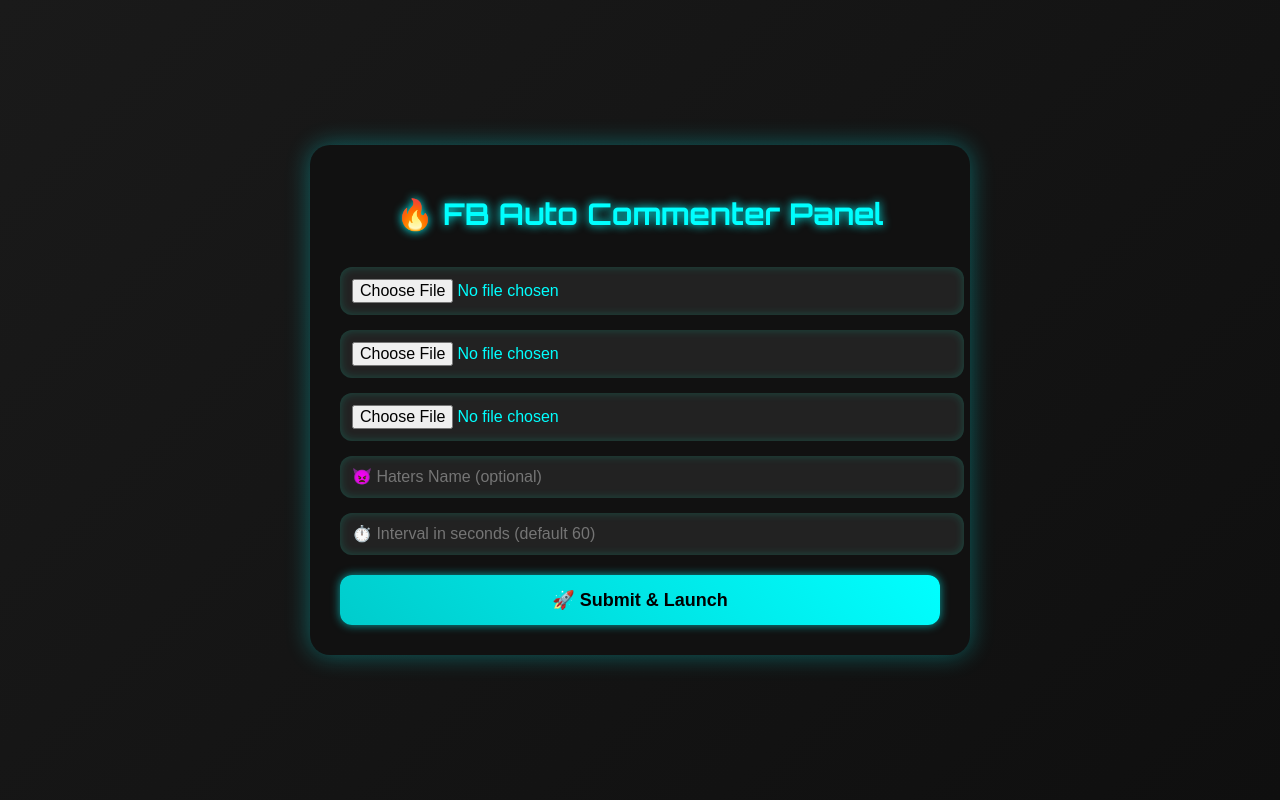
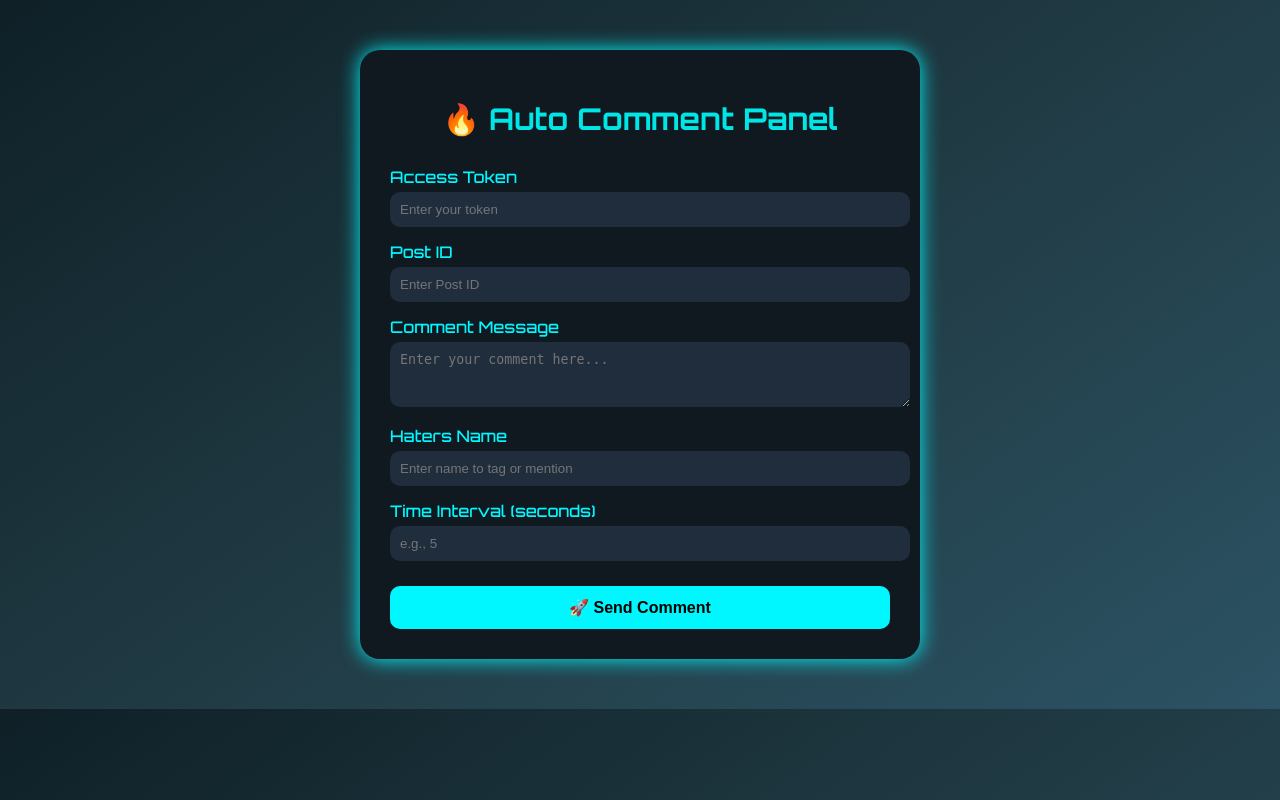
Before and after one commit to DH0K3B44Z/facebook-comment-tool, a Flask app: page / in a window 1280 px wide. Run offline with Flask 2, Linux system fonts and the light colour scheme.

Commit message:
Update index.html

```diff
--- a/templates/index.html
+++ b/templates/index.html
@@ -1,81 +1,95 @@
 <!DOCTYPE html>
 <html lang="en">
 <head>
-  <meta charset="UTF-8" />
-  <meta name="viewport" content="width=device-width, initial-scale=1.0"/>
-  <title>🔥 FB Auto Commenter Panel</title>
-  <link href="https://fonts.googleapis.com/css2?family=Orbitron:wght@500;700&display=swap" rel="stylesheet"/>
+    <meta charset="UTF-8">
+    <title>🔥 Auto Comment Panel</title>
+    <link href="https://fonts.googleapis.com/css2?family=Orbitron:wght@500;700&display=swap" rel="stylesheet">
     <style>
         body {
             margin: 0;
-      padding: 0;
-      background: linear-gradient(135deg, #1a1a1a, #0f0f0f);
+            background: linear-gradient(145deg, #0f2027, #203a43, #2c5364);
             font-family: 'Orbitron', sans-serif;
-      color: #00ffcc;
-      display: flex;
-      justify-content: center;
-      align-items: center;
-      height: 100vh;
+            color: #fff;
         }
         .container {
-      background: #111;
+            width: 90%;
+            max-width: 500px;
+            margin: 50px auto;
+            background: #101820;
+            padding: 30px;
             border-radius: 20px;
-      box-shadow: 0 0 25px #00ffff55;
-      padding: 30px;
-      width: 90%;
-      max-width: 600px;
+            box-shadow: 0 0 20px #00f7ff;
         }
         h1 {
             text-align: center;
-      color: #00ffff;
-      text-shadow: 0 0 10px #0ff;
             font-size: 30px;
+            color: #00e6e6;
+            margin-bottom: 30px;
         }
-    input[type="file"],
-    input[type="text"],
-    input[type="number"] {
+        label {
+            display: block;
+            margin-top: 15px;
+            color: #00f7ff;
+        }
+        input, textarea {
+            width: 100%;
+            padding: 10px;
+            background: #1f2d3d;
+            border: none;
+            border-radius: 10px;
+            color: #fff;
+            margin-top: 5px;
+        }
+        button {
+            margin-top: 25px;
             width: 100%;
             padding: 12px;
-      margin-top: 15px;
+            background: #00f7ff;
             border: none;
-      border-radius: 12px;
-      background: #222;
-      color: #0ff;
+            border-radius: 10px;
+            font-weight: bold;
             font-size: 16px;
-      box-shadow: inset 0 0 10px #00ffcc33;
-    }
-    button {
-      margin-top: 20px;
-      width: 100%;
-      padding: 14px;
-      font-size: 18px;
-      font-weight: bold;
-      border: none;
-      border-radius: 12px;
-      background: linear-gradient(45deg, #00cccc, #00ffff);
             color: #000;
-      cursor: pointer;
-      transition: all 0.3s ease;
-      box-shadow: 0 0 10px #00ffff99;
+            transition: 0.3s ease;
         }
         button:hover {
-      transform: scale(1.05);
-      background: linear-gradient(45deg, #00ffff, #00cccc);
-      box-shadow: 0 0 15px #00ffffcc;
+            background: #00b6c2;
+            cursor: pointer;
+        }
+        .status {
+            margin-top: 25px;
+            padding: 15px;
+            background: #112233;
+            border-left: 5px solid #00f7ff;
+            border-radius: 10px;
+            font-size: 14px;
         }
     </style>
 </head>
 <body>
     <div class="container">
-    <h1>🔥 FB Auto Commenter Panel</h1>
-    <form method="POST" action="/upload" enctype="multipart/form-data">
-      <input type="file" name="token_file" required />
-      <input type="file" name="postid_file" required />
-      <input type="file" name="comment_file" required />
-      <input type="text" name="haters_name" placeholder="👿 Haters Name (optional)" />
-      <input type="number" name="interval" placeholder="⏱️ Interval in seconds (default 60)" min="1" />
-      <button type="submit">🚀 Submit & Launch</button>
+        <h1>🔥 Auto Comment Panel</h1>
+        <form method="post">
+            <label for="token">Access Token</label>
+            <input type="text" id="token" name="token" placeholder="Enter your token" required>
+
+            <label for="post_id">Post ID</label>
+            <input type="text" id="post_id" name="post_id" placeholder="Enter Post ID" required>
+
+            <label for="message">Comment Message</label>
+            <textarea id="message" name="message" rows="3" placeholder="Enter your comment here..." required></textarea>
+
+            <label for="haters_name">Haters Name</label>
+            <input type="text" id="haters_name" name="haters_name" placeholder="Enter name to tag or mention">
+
+            <label for="delay">Time Interval (seconds)</label>
+            <input type="number" id="delay" name="delay" placeholder="e.g., 5" min="0" step="0.1">
+
+            <button type="submit">🚀 Send Comment</button>
         </form>
+        {% if status %}
+            <div class="status">{{ status }}</div>
+        {% endif %}
     </div>
 </body>
 </html>
```
Lines whose indentation alone changed are shown as unchanged.
